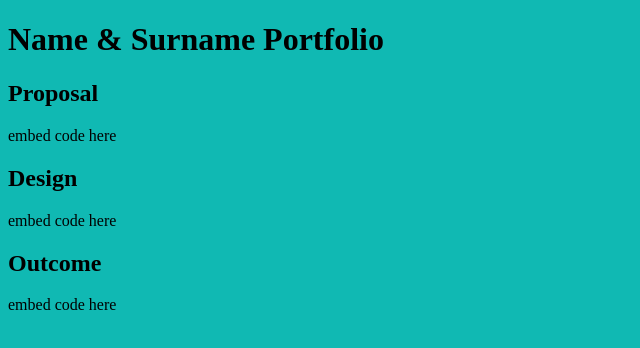
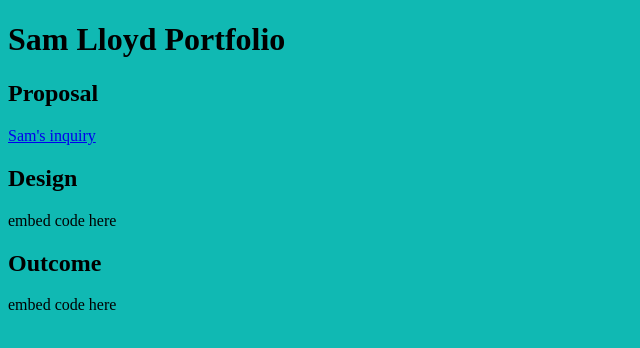
Before and after one commit to DTE-WGHS/portfolio-slloyd2004, a plain HTML site: page index.html in a window 1280 px wide. Shown: the whole page, without its empty margins (0-640 px from the left). Drawn offline with Linux system fonts and the light colour scheme.

Commit message:
Update index.html

```diff
--- a/index.html
+++ b/index.html
@@ -7,9 +7,9 @@
 </head>
 
 <body>
-	<H1>Name & Surname Portfolio</H1>
+	<H1>Sam Lloyd Portfolio</H1>
 	<h2>Proposal</h2>
-	<p>embed code here</p>
+	<p><a href="https://drive.google.com/file/d/1KoEKXYUerBpXr2c9QHzAZdEn0xMjTp_N/view?usp=sharing">Sam's inquiry</a></p>
 	<h2>Design</h2>
 	<p>embed code here</p>
 	<h2>Outcome</h2>
```
